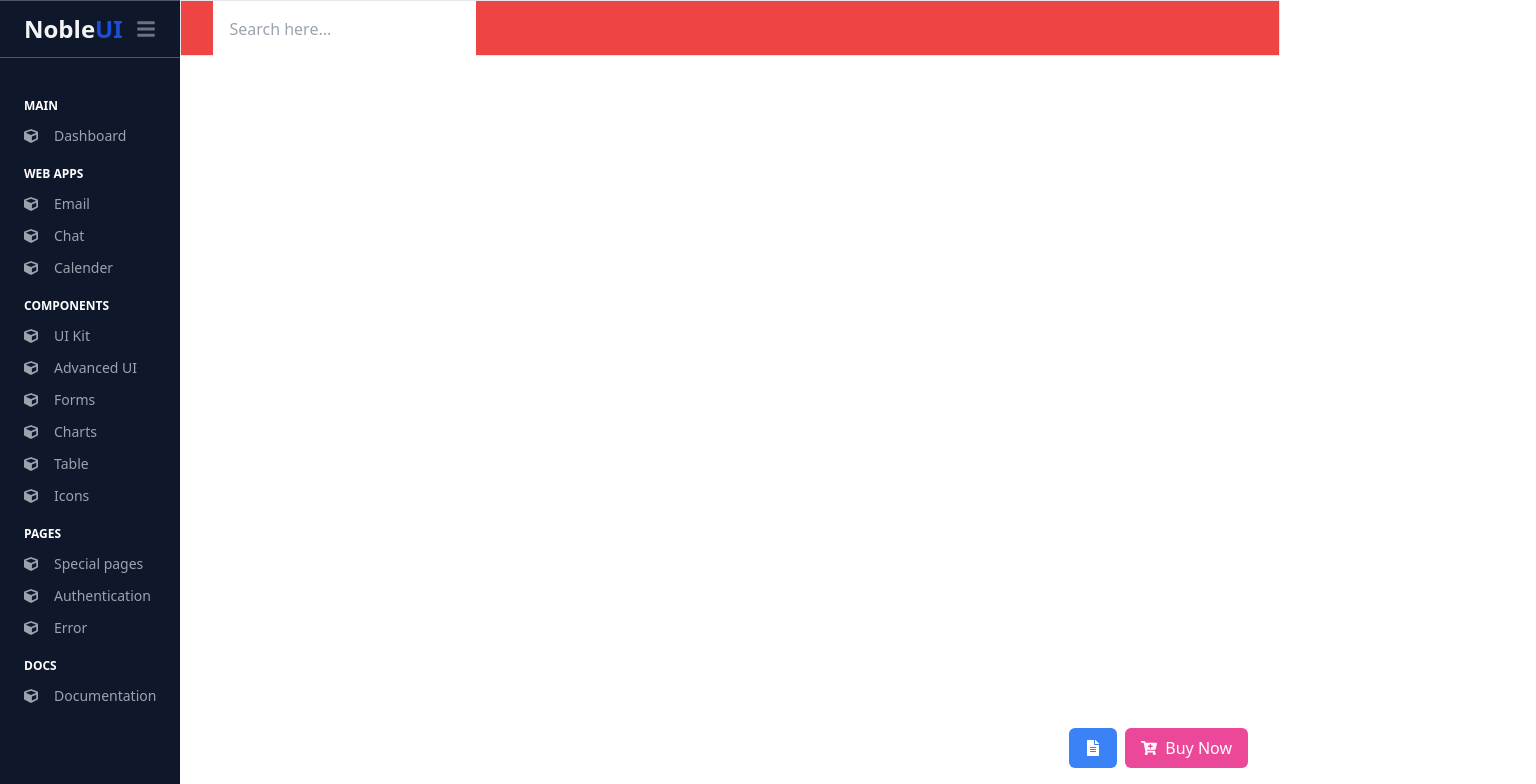
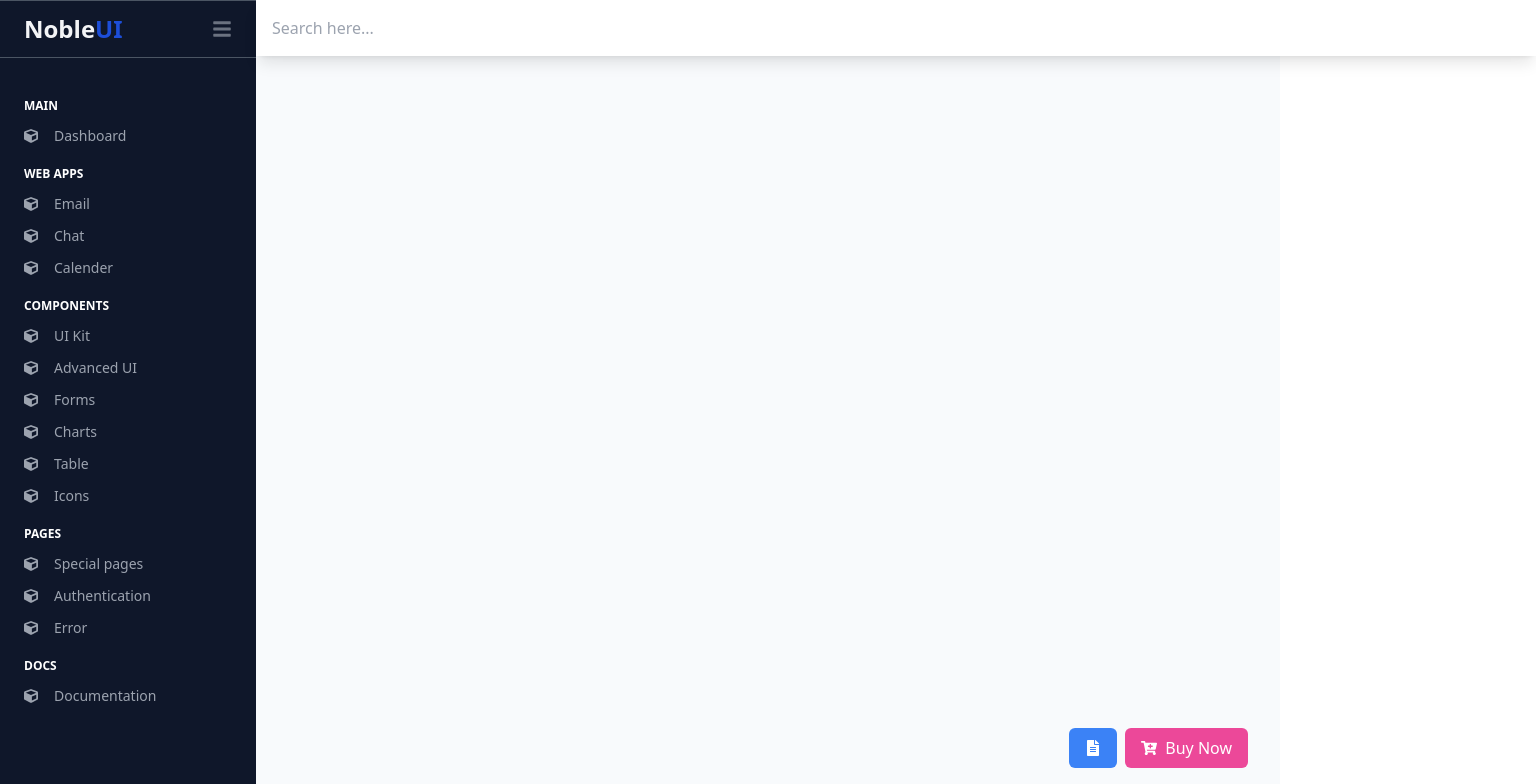
Before and after one commit to numan-iftikhar/NobleUI-dashboard-react, a React (Vite) app: page / in a window 1280 px wide. Shown: the top 784 px of the page, 1536 px wide, since content can reach past the window. Built offline with nearby package versions, Linux system fonts and the light colour scheme.

Commit message:
fix layout issue using grid

```diff
--- a/src/App.jsx
+++ b/src/App.jsx
@@ -9,10 +9,12 @@ function App() {
   const activeMenu = true;
 
   return (
-    <div className="App">
-      <div className="flex">
-      <Sidebar />
-      <Navbar />
+    <div className="App bg-slate-50">
+      <div className="grid grid-cols-5 grid-rows-2">
+      <div className="row-span-2"><Sidebar /></div>
+      <div className="">
+        <Navbar />
+      </div>
       </div>
       <BottomRightButtons />
       <Routes>
--- a/src/components/Navbar.jsx
+++ b/src/components/Navbar.jsx
@@ -2,7 +2,7 @@ import React from "react";
 
 const Navbar = () => {
   return (
-    <div className="bg-red-500 px-8 h-14 flex-1 border border-b w-screen sticky top-0">
+    <div className="h-14 shadow-lg w-screen sticky top-0 bg-white">
       <div className="searchBar">
         <input className="p-4" type="text" placeholder="Search here..." />
       </div>
```
